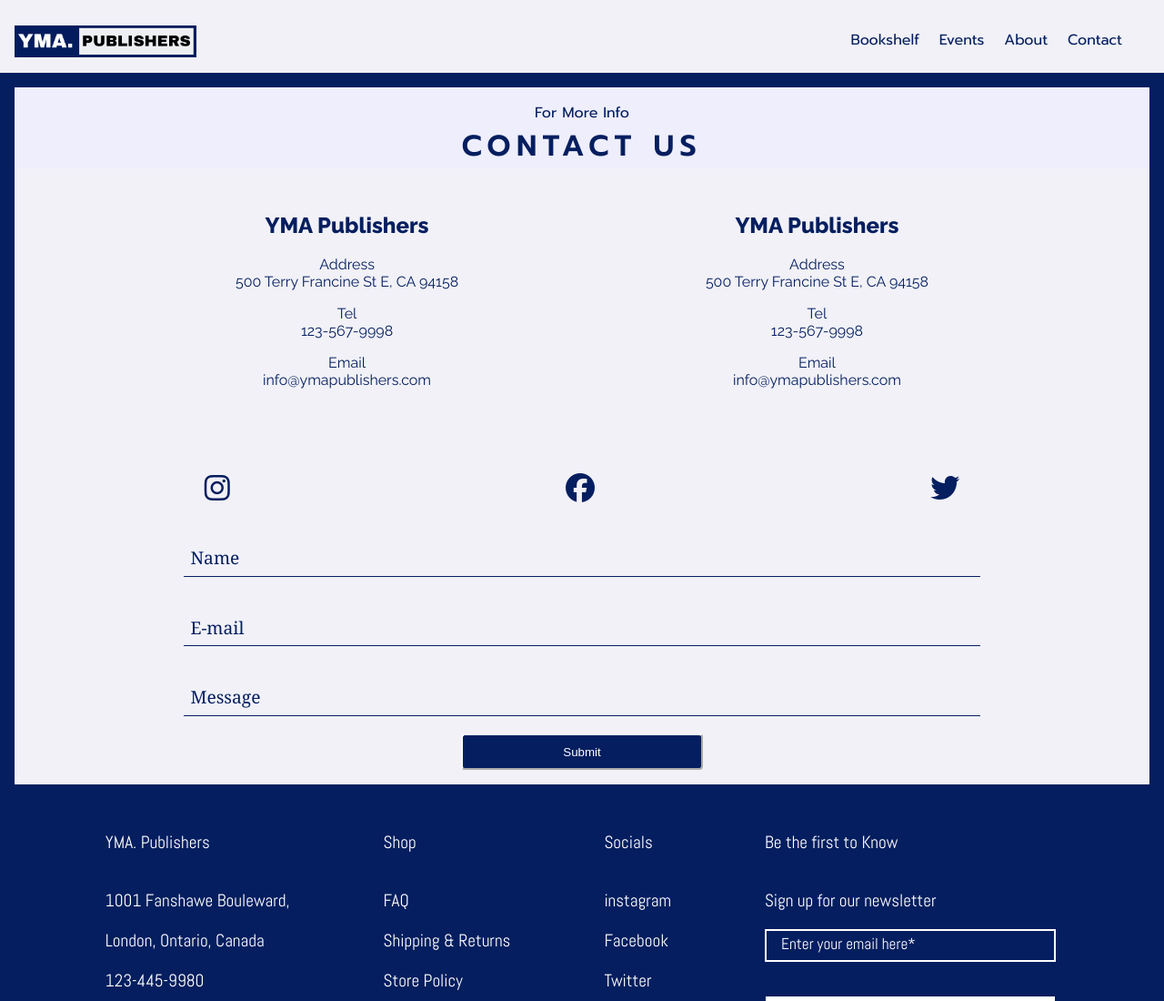
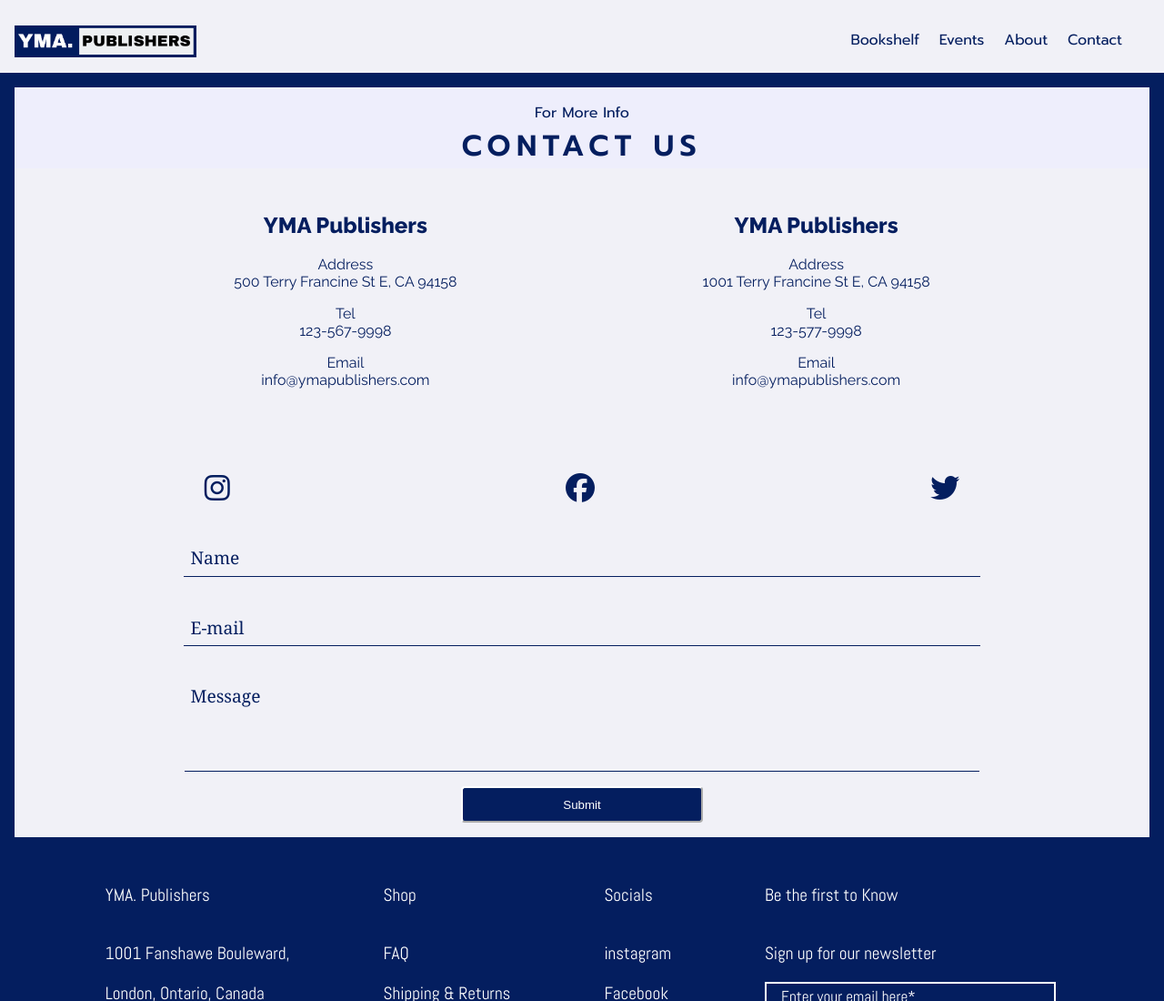
Before and after one commit to curiousTurkey/library-webpage, a plain HTML site: page contact.html in a window 1280 px wide. Shown: the top 1100 px of the page at 91% size. Drawn offline with Linux system fonts and the light colour scheme.

Commit message:
made minor changes

```diff
--- a/contact.html
+++ b/contact.html
@@ -59,9 +59,9 @@
             <div class="contact-address-container">
                 <span class="storename">YMA Publishers</span>
                 <p class="address">Address</p>
-                <p class="address">500 Terry Francine St E, CA 94158</p>
+                <p class="address">1001 Terry Francine St E, CA 94158</p>
                 <p class="tel">Tel</p>
-                <p class="tel">123-567-9998</p>
+                <p class="tel">123-577-9998</p>
                 <p class="email">Email</p>
                 <p class="email">info@ymapublishers.com</p>
             </div>
@@ -76,7 +76,7 @@
                 <form action="" method="" class="form">
                     <input required type="text" name="fname" class="contact-input" placeholder="Name">
                     <input required type="email" name="email" class="contact-input" placeholder="E-mail">
-                    <input required type="text" name="message" id="message" class="contact-input" placeholder="Message">
+                    <textarea required type="text" name="message" id="message" class="contact-input" rows="5" placeholder="Message"></textarea>
                     <input required type="submit" value="Submit" class="contact-submit">
                 </form>
             </div>
--- a/css/main.css
+++ b/css/main.css
@@ -359,8 +359,12 @@ p.email{
     background-color: #041E5F;
     border-radius: .3em;
 }
-input[type=text], input[type=email]:focus{
+input[type=text], input[type=email], textarea:focus{
     outline: none;
+}
+textarea{
+    resize: none;
+    overflow: hidden;
 }
 ::placeholder{
     color: #041E5F;
```
